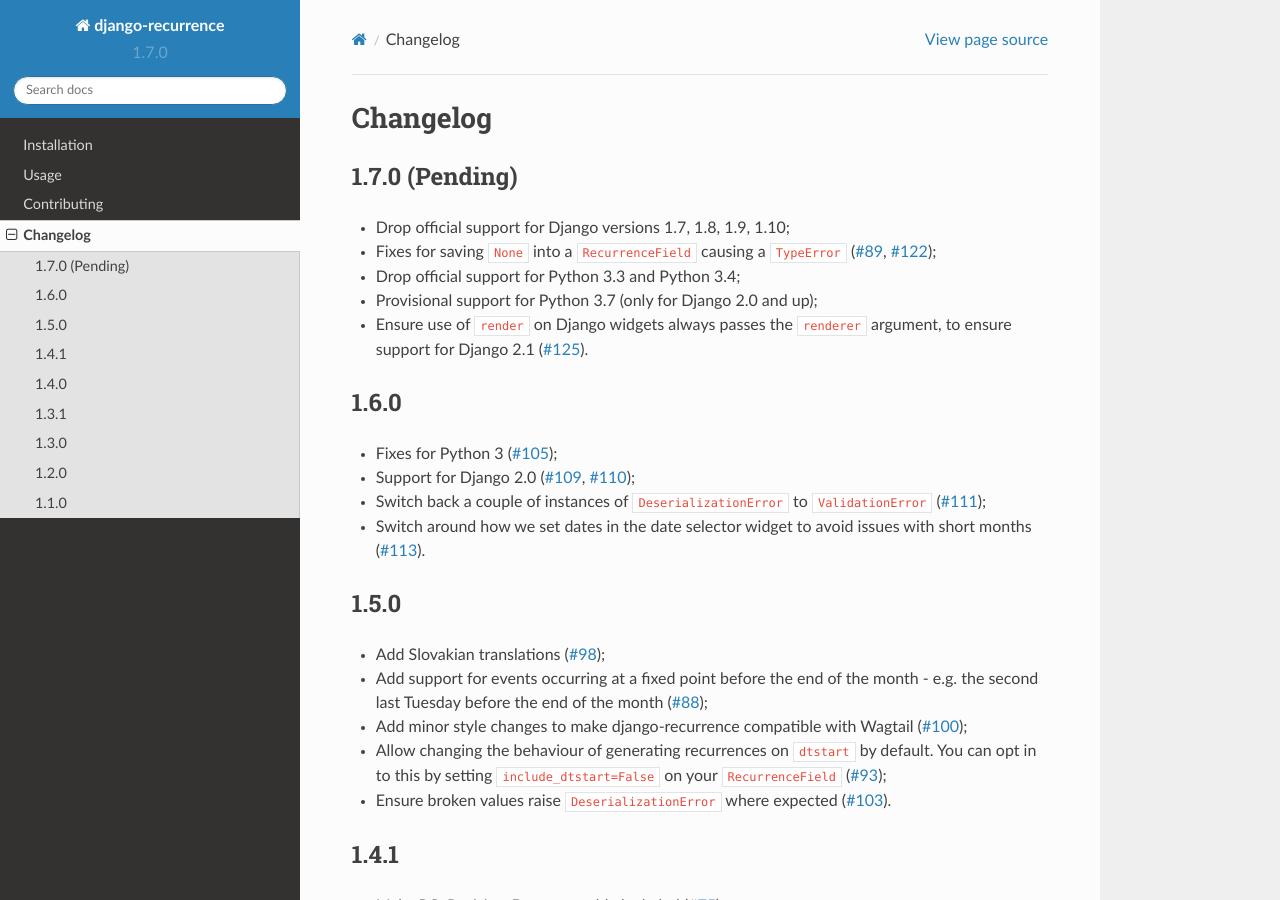
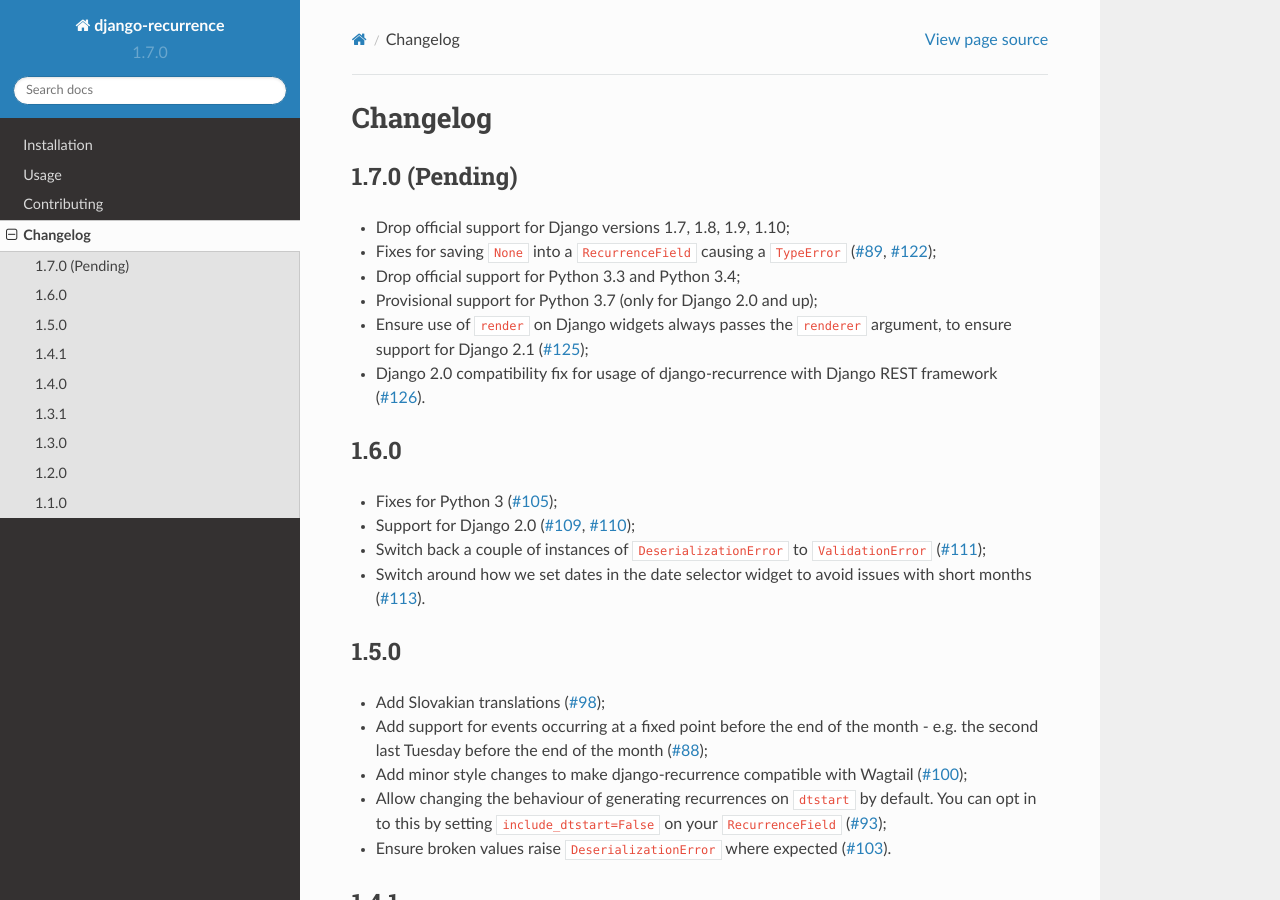
Before and after one commit to jazzband/django-recurrence, a Sphinx documentation site: the page built from docs/changelog.rst, in a window 1280 px wide and 900 px high. Built offline with Sphinx 7.4.7 and the Read the Docs theme 2.0.0, drawn with Linux system fonts in a browser that asks for light colours.

```diff
--- a/docs/changelog.rst
+++ b/docs/changelog.rst
@@ -11,7 +11,9 @@ Changelog
 * Provisional support for Python 3.7 (only for Django 2.0 and up);
 * Ensure use of ``render`` on Django widgets always passes the
   ``renderer`` argument, to ensure support for Django 2.1
-  (:issue:`125`).
+  (:issue:`125`);
+* Django 2.0 compatibility fix for usage of django-recurrence with
+  Django REST framework (:issue:`126`).
 
 1.6.0
 -----
```
